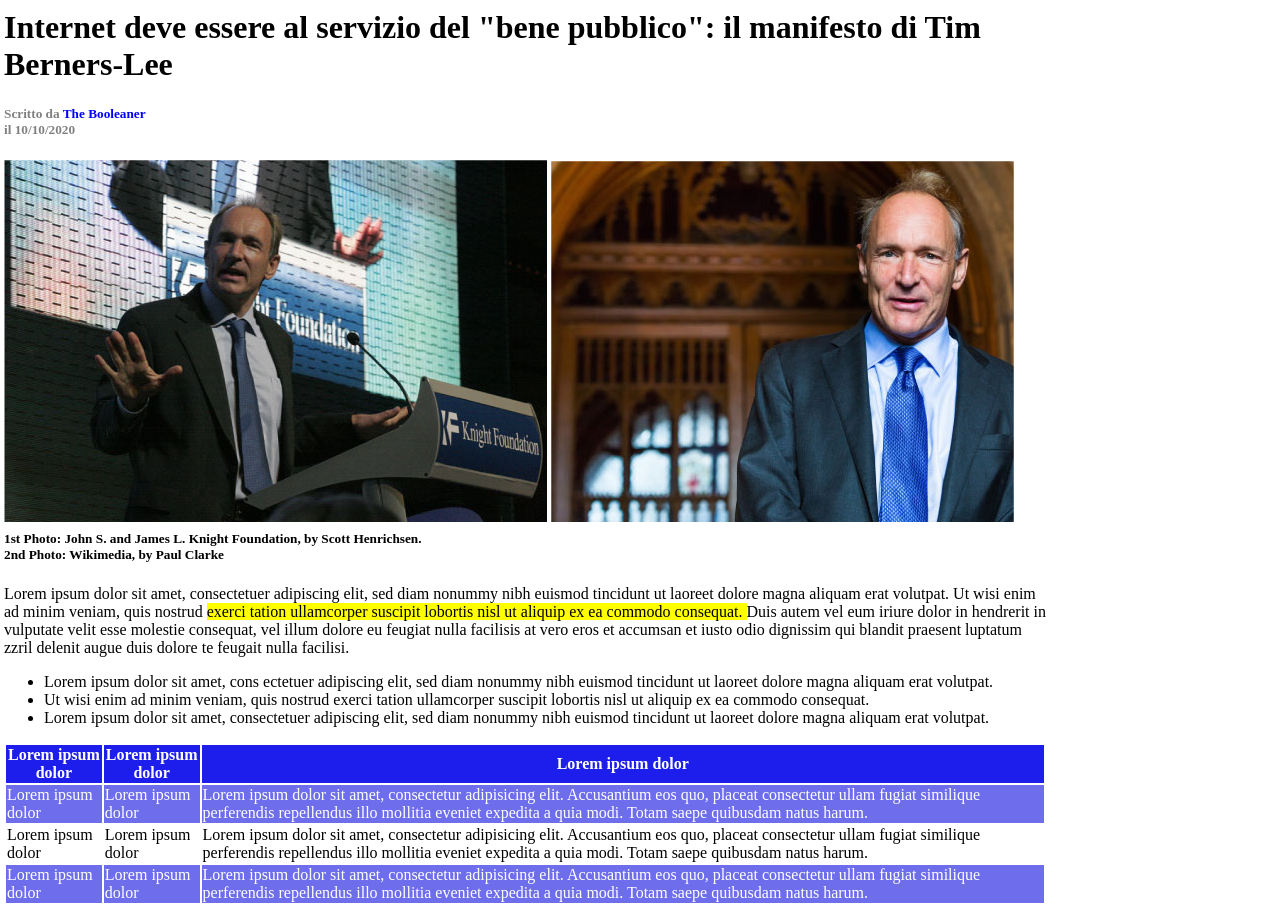
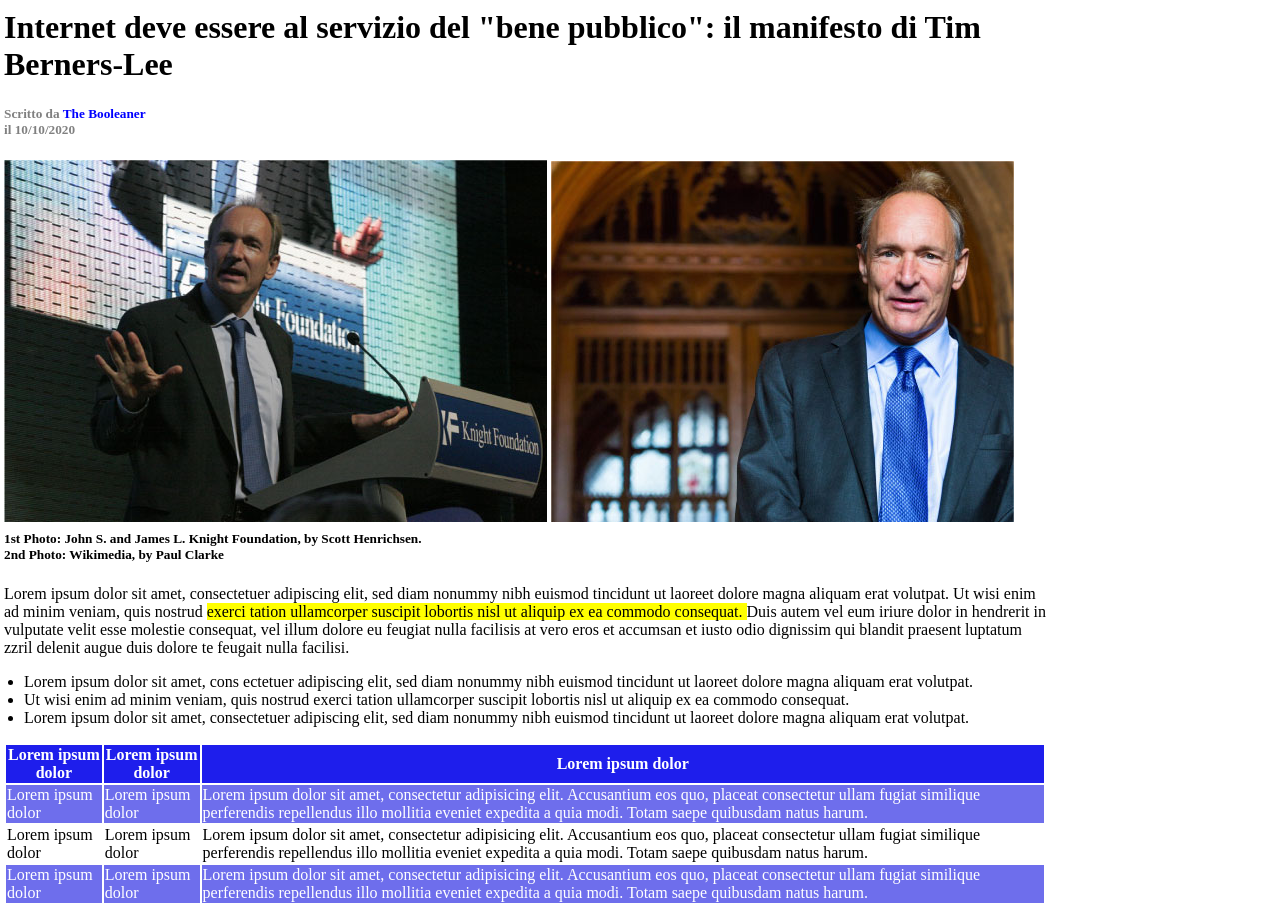
Before and after one commit to StaglianoM/html-css-booleaner, a plain HTML site: page index.html in a window 1280 px wide. Shown: the part 112-1030 px from the top of the page. Drawn offline with Linux system fonts and the light colour scheme.

Commit message:
padding line list add

```diff
--- a/index.html
+++ b/index.html
@@ -37,7 +37,8 @@
                 vel illum dolore eu feugiat nulla facilisis at vero eros et accumsan et iusto
                 odio dignissim qui blandit praesent luptatum zzril delenit augue duis dolore te feugait nulla facilisi.
             </p>
-            <ul>
+
+            <ul id="list">
                 <li>
                     Lorem ipsum dolor sit amet, cons ectetuer adipiscing elit,
                     sed diam nonummy nibh euismod tincidunt ut laoreet dolore magna aliquam erat volutpat.
--- a/style.css
+++ b/style.css
@@ -82,3 +82,7 @@ body {
     color: rgb(253, 254, 255);
     margin: 0;
 }
+
+#list {
+    padding-inline-start: 20px;
+}
```
